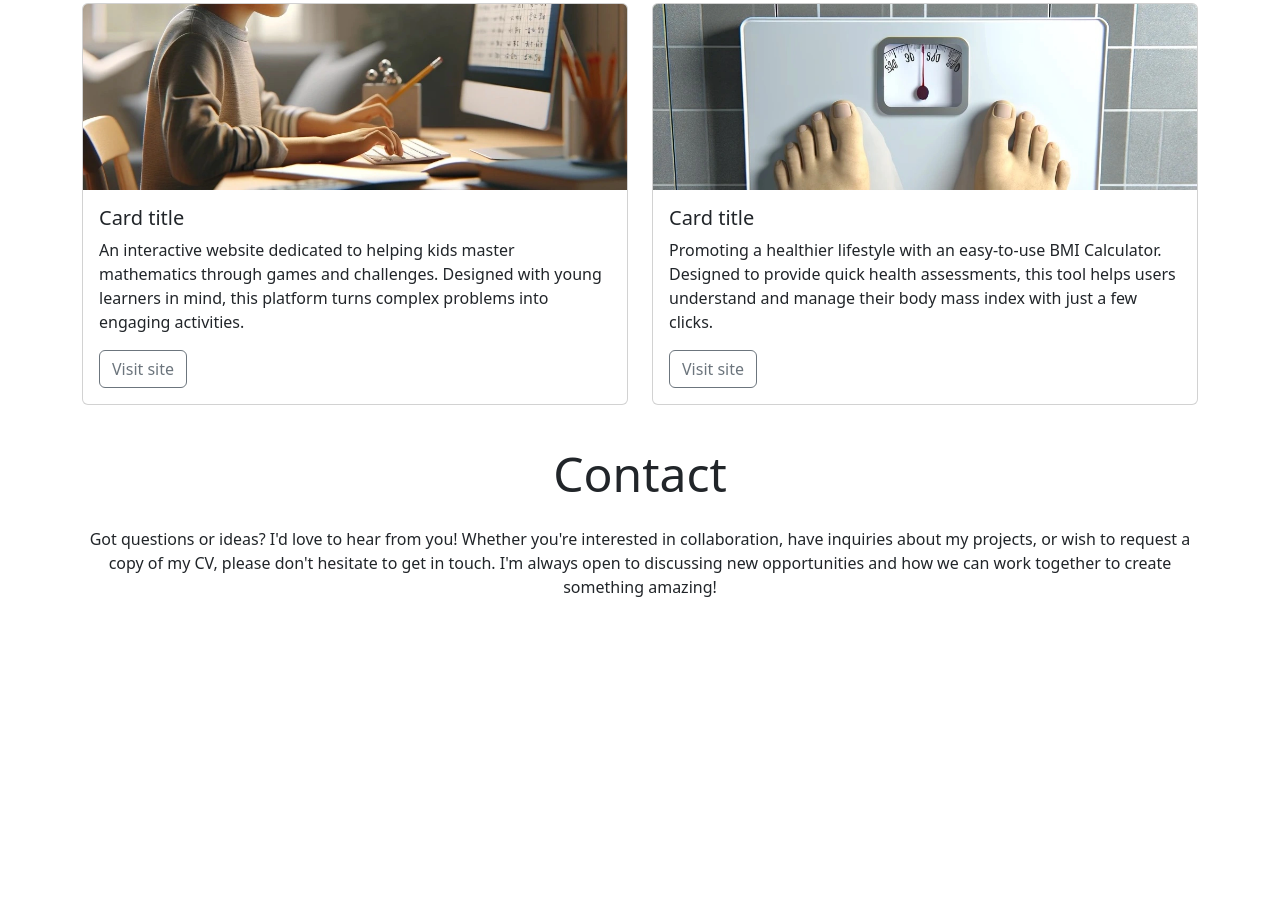
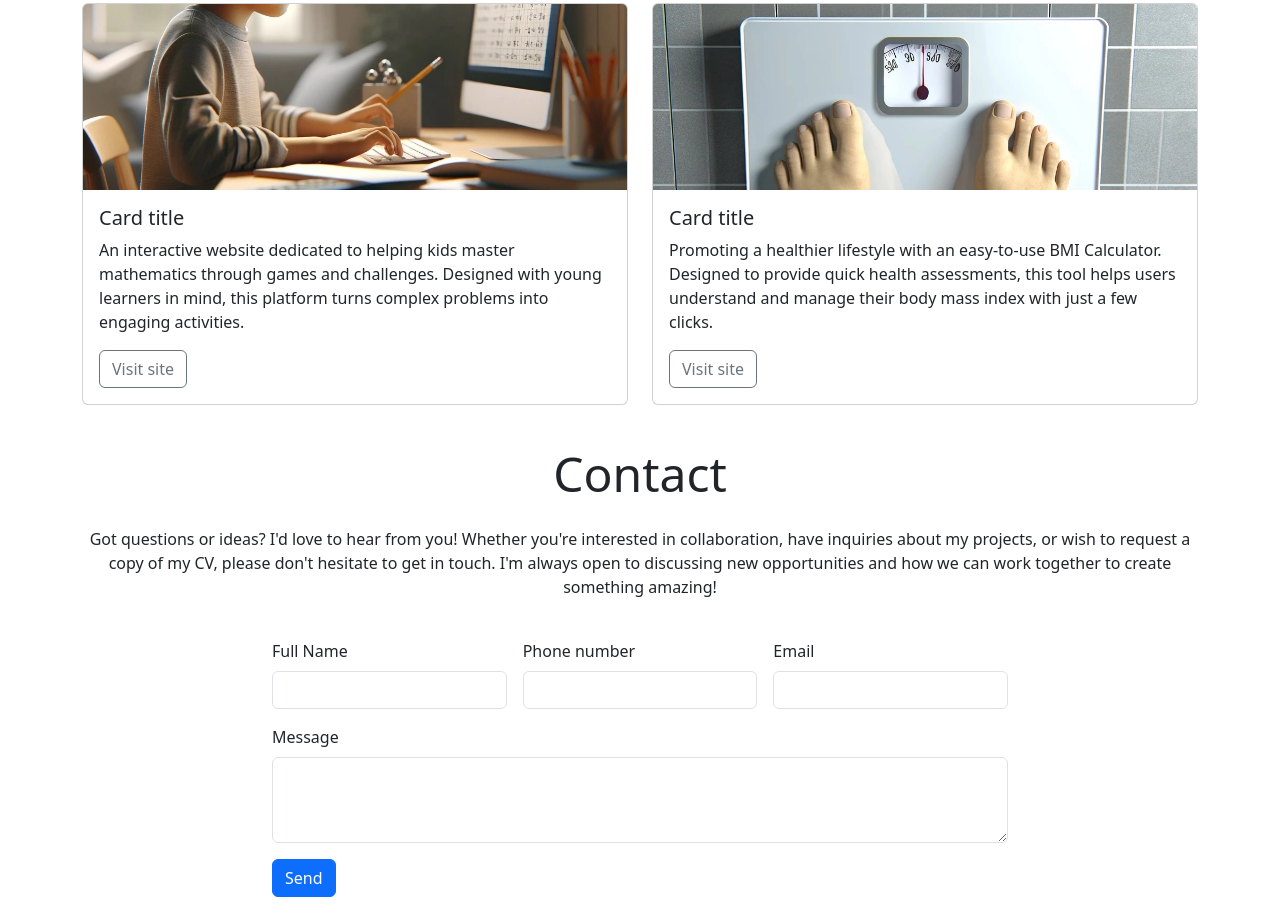
Before and after one commit to MarkPreedy/mei-wong-demo, a plain HTML site: page index.html in a window 1280 px wide. Shown: the part 1411-2332 px from the top of the page. Before the commit the page ends 2050 px from the top, so only its background shows below. Drawn offline with nearby package versions, Linux system fonts and the light colour scheme.

Commit message:
Add contact form

```diff
--- a/index.html
+++ b/index.html
@@ -158,9 +158,29 @@
       <h2 class="display-5">Contact</h2>
       <p class="mt-4">Got questions or ideas? I'd love to hear from you! Whether you're interested in collaboration, have inquiries about my projects, or wish to request a copy of my CV, please don't hesitate to get in touch. I'm always open to discussing new opportunities and how we can work together to create something amazing!</p>
       </div>
-      <div class="col-12 col-md-10 col-lg-8">
+      <div class="col-12 col-md-10 col-lg-8 mb-4">
 <!-- add your form here -->
-
+<form class="row g-3">
+  <div class="col-lg-4">
+      <label for="full-name" class="form-label">Full Name</label>
+      <input type="text" class="form-control" id="full-name">
+  </div>
+  <div class="col-lg-4">
+      <label for="phonenumber" class="form-label">Phone number</label>
+      <input type="number" class="form-control" id="phonenumber">
+  </div>
+  <div class="col-lg-4">
+      <label for="email" class="form-label">Email</label>
+      <input type="email" class="form-control" id="email">
+  </div>
+  <div class="col-12">
+      <label for="message" class="form-label">Message</label>
+      <textarea class="form-control" id="message" rows="3"></textarea>
+  </div>
+  <div class="col-12">
+      <button type="submit" class="btn btn-primary">Send</button>
+  </div>
+</form>
       </div>
  </footer>
 <!-- Bootstrap JS script -->
```
